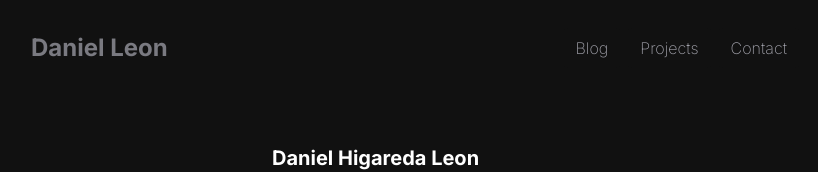
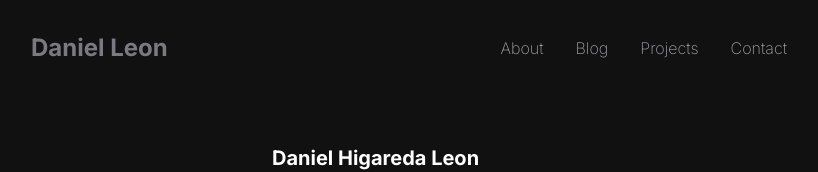
Before and after one commit to KKaged/personal-portfolio, a Next.js app in the folder personal-portfolio/: page / in a window 1280 px wide. Shown: the top 172 px of the page, without its empty margins (225-1043 px from the left). Built offline with nearby package versions, Linux system fonts and the light colour scheme.

Commit message:
nav bar properly displays correct pages

```diff
--- a/personal-portfolio/src/app/data.js
+++ b/personal-portfolio/src/app/data.js
@@ -1,9 +1,9 @@
 export const NavData = [
-  // {
-  //   id: 1,
-  //   name: "About",
-  //   url: "#",
-  // },
+  {
+    id: 1,
+    name: "About",
+    url: "#",
+  },
   {
     id: 2,
     name: "Blog",
--- a/personal-portfolio/src/app/page.js
+++ b/personal-portfolio/src/app/page.js
@@ -4,11 +4,14 @@ import React, { useState } from "react";
 import Nav from "./components/Nav";
 import Main from "./components/MainHome";
 import About from "./pages/About";
+import Blog from "./pages/Blog";
+import Contact from "./pages/Contact";
+import Projects from "./pages/Projects";
 import NavButton from "./components/Button";
 import { NavData } from "./data";
 
 export default function Home() {
-  const [selectedPage, setPage] = useState(null);
+  const [selectedPage, setPage] = useState();
 
   function handlePageChange(page) {
     setPage(page);
@@ -27,14 +30,11 @@ export default function Home() {
         ))}
       </Nav>
       <Main>
-        {selectedPage === "Blog" ? (
-          <>
-            <h1>Blog</h1>
-            <p>Learning is cool</p>
-          </>
-        ) : (
-          <About />
-        )}
+        {!selectedPage && <About />}
+        {selectedPage === "About" && <About />}
+        {selectedPage === "Blog" && <Blog />}
+        {selectedPage === "Projects" && <Projects />}
+        {selectedPage === "Contact" && <Contact />}
       </Main>
     </>
   );
--- a/personal-portfolio/src/app/pages/Blog.js
+++ b/personal-portfolio/src/app/pages/Blog.js
@@ -0,0 +1,8 @@
+export default function Blog() {
+  return (
+    <>
+      <h1>Blog</h1>
+      <p>Learning is cool</p>
+    </>
+  );
+}
--- a/personal-portfolio/src/app/pages/Contact.js
+++ b/personal-portfolio/src/app/pages/Contact.js
@@ -0,0 +1,7 @@
+export default function Contact() {
+  return (
+    <>
+      <h1>Contact</h1>
+    </>
+  );
+}
--- a/personal-portfolio/src/app/pages/Projects.js
+++ b/personal-portfolio/src/app/pages/Projects.js
@@ -0,0 +1,7 @@
+export default function Projects() {
+  return (
+    <>
+      <h1>Projects</h1>
+    </>
+  );
+}
```
